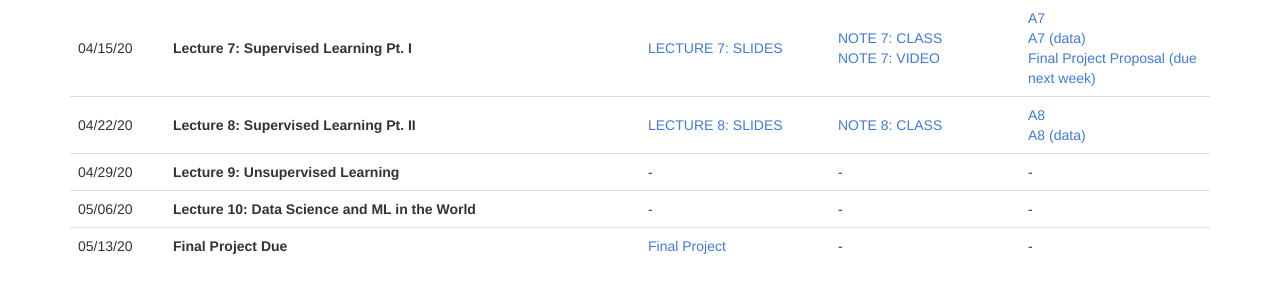
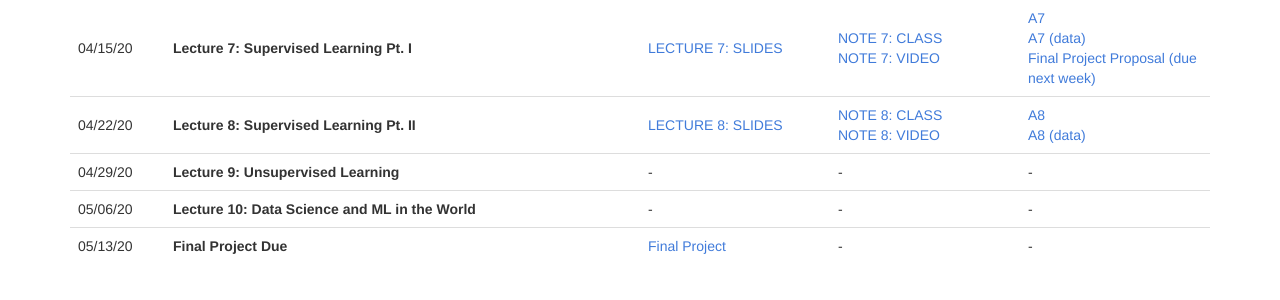
Before and after one commit to CornellDataScience/info1998, a Jekyll site: the page built from schedule.md, in a window 1280 px wide and 1240 px high. Shown: the part 824-1124 px from the top of the window. Built offline with Jekyll 4.4.1, drawn with Linux system fonts in a browser that asks for light colours.

Commit message:
Added lecture 8 video

```diff
--- a/_data/schedules.yml
+++ b/_data/schedules.yml
@@ -151,6 +151,8 @@ lectures:
     notes:
       - title: "NOTE 8: CLASS"
         link: "https://nbviewer.jupyter.org/github/CornellDataScience/info1998/blob/master/resources/SP20/assignments/release/Lecture_8_Assignment_Release.ipynb"
+      - title: "NOTE 8: VIDEO"
+        link: "https://drive.google.com/file/d/1WtG7KzwEFUmskwGLIHE6GMMfZoBsn1dj/view"
     assignments:
       - title: "A8"
         link: "resources/SP20/assignments/release/Lecture_8_Assignment_Release.ipynb"
```
